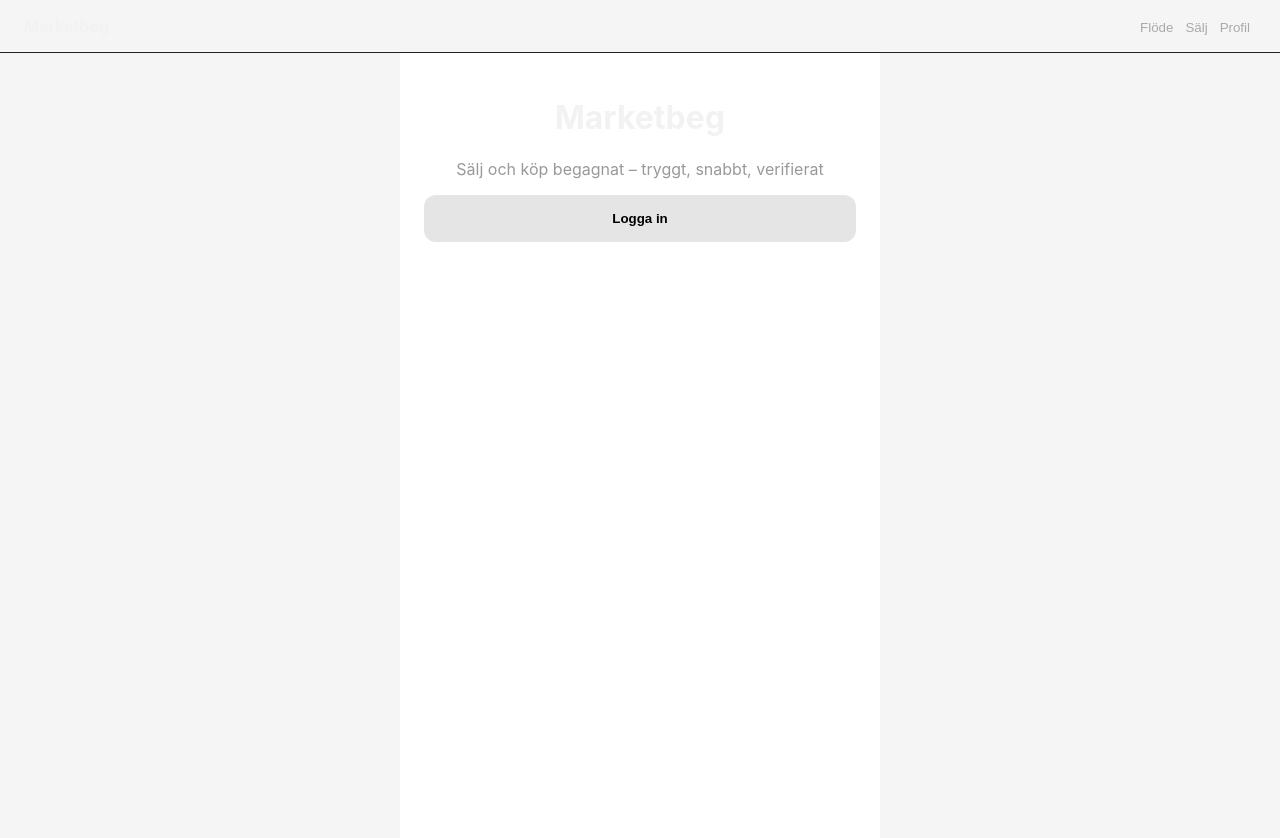
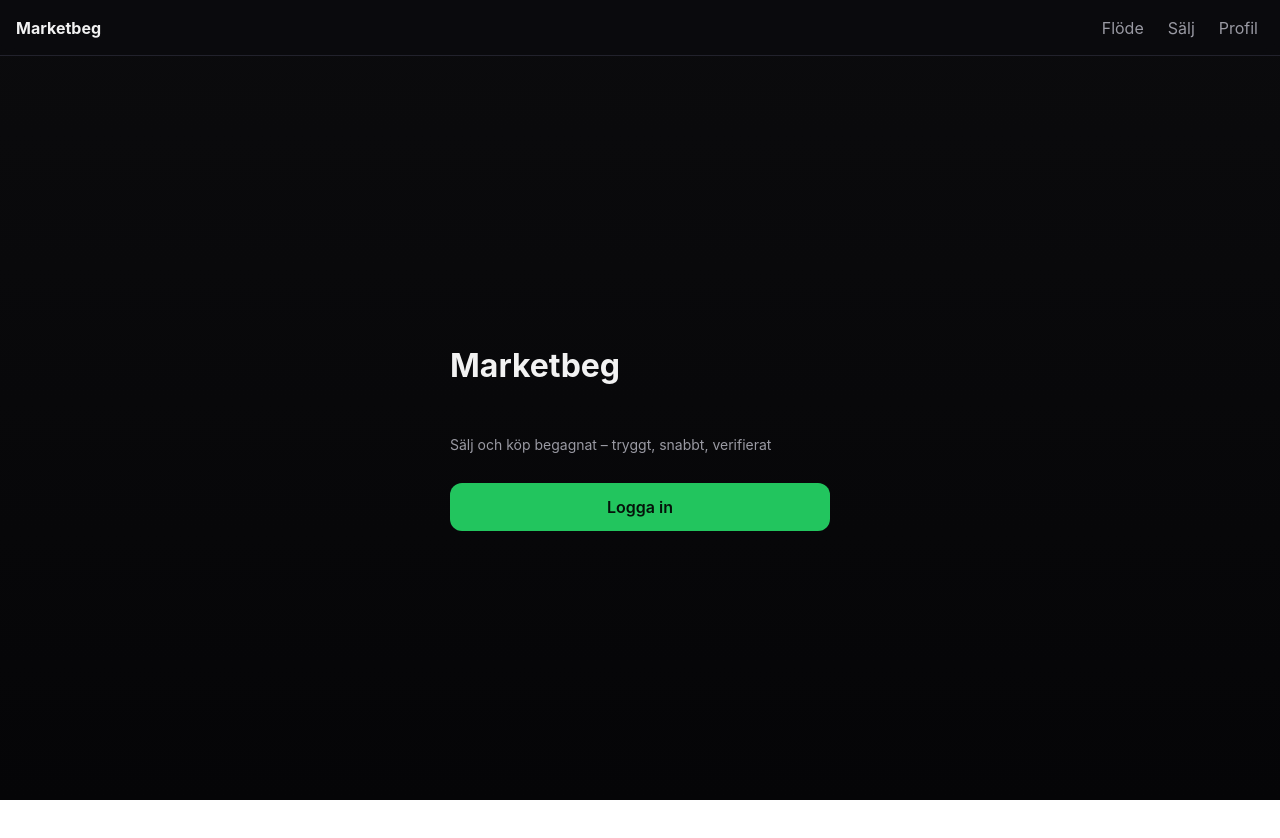
Before and after one commit to gascheckking/marketbeg-appGem, a Next.js app: page / in a window 1280 px wide. Shown: the top 838 px of the page. After the commit the page ends 800 px from the top, so only its background shows below. Built offline with nearby package versions, Linux system fonts and the light colour scheme.

Commit message:
Update globals.css

```diff
--- a/styles/globals.css
+++ b/styles/globals.css
@@ -1,82 +1,109 @@
+:root {
+  --bg: #0b0b0d;
+  --bg-soft: #111116;
+  --card: #16161d;
+  --border: #22222c;
+  --text: #f2f2f2;
+  --muted: #9a9aa3;
+  --accent: #22c55e;
+}
+
 * {
   box-sizing: border-box;
 }
 
 body {
   margin: 0;
-  background: #0b0b0d;
-  color: #f2f2f2;
-  font-family: system-ui, -apple-system, BlinkMacSystemFont;
+  font-family: -apple-system, BlinkMacSystemFont, Inter, sans-serif;
+  background: linear-gradient(180deg, #0b0b0d, #050507);
+  color: var(--text);
 }
 
-.container {
-  padding: 24px;
+/* LAYOUT */
+main.container {
+  max-width: 420px;
+  margin: 0 auto;
+  padding: 20px;
+  min-height: calc(100vh - 56px);
 }
 
 .center {
-  text-align: center;
+  display: flex;
+  flex-direction: column;
+  justify-content: center;
+  gap: 16px;
 }
 
+/* HEADER */
 .header {
+  height: 56px;
   display: flex;
+  align-items: center;
   justify-content: space-between;
-  padding: 16px 24px;
-  border-bottom: 1px solid #222;
+  padding: 0 16px;
+  background: rgba(10, 10, 14, 0.8);
+  backdrop-filter: blur(8px);
+  border-bottom: 1px solid var(--border);
 }
 
-.header button {
+.header strong {
+  cursor: pointer;
+}
+
+.header nav button {
   background: none;
   border: none;
-  color: #aaa;
+  color: var(--muted);
+  margin-left: 12px;
+  cursor: pointer;
 }
 
+/* CARD */
 .card {
-  background: #15151d;
+  background: linear-gradient(180deg, #16161d, #121218);
+  border: 1px solid var(--border);
+  border-radius: 14px;
   padding: 16px;
-  border-radius: 12px;
   margin-bottom: 12px;
 }
 
+/* BUTTONS */
+button {
+  font: inherit;
+}
+
+button.primary {
+  background: var(--accent);
+  color: #05120a;
+  border: none;
+  padding: 14px;
+  border-radius: 12px;
+  font-weight: 600;
+  cursor: pointer;
+}
+
+button.secondary {
+  background: transparent;
+  border: 1px dashed var(--border);
+  color: var(--muted);
+  padding: 12px;
+  border-radius: 12px;
+  cursor: pointer;
+}
+
+/* TEXT */
+.muted {
+  color: var(--muted);
+  font-size: 14px;
+}
+
 .price {
-  font-size: 20px;
-  font-weight: bold;
+  font-weight: 600;
+  margin-top: 4px;
 }
 
 .trust {
-  font-size: 12px;
-  color: #7dd3fc;
+  font-size: 13px;
+  color: var(--accent);
+  margin-top: 6px;
 }
-
-.primary {
-  width: 100%;
-  padding: 16px;
-  border-radius: 12px;
-  border: none;
-  background: #e5e5e5;
-  color: #000;
-  font-weight: bold;
-}
-
-.secondary {
-  padding: 12px;
-  border-radius: 10px;
-  border: 1px dashed #444;
-  background: transparent;
-  color: #aaa;
-}
-
-.muted {
-  color: #999;
-}
-body {
-  margin: 0;
-  font-family: -apple-system, BlinkMacSystemFont, sans-serif;
-  background: #f5f5f5;
-}
-
-main {
-  max-width: 480px;
-  margin: 0 auto;
-  background: white;
-  min-height: 100vh;
-}
```
